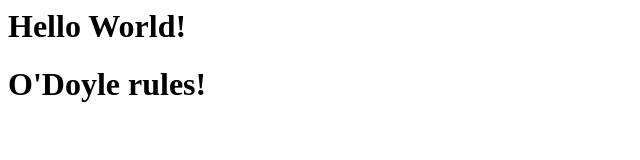
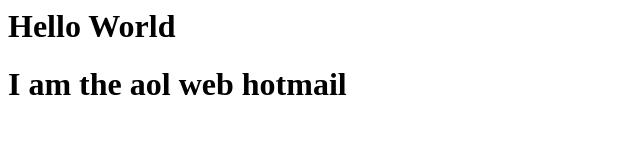
Before and after one commit to smithtrain/smithtrain.github.io, a plain HTML site: page index.html in a window 1280 px wide. Shown: the whole page, without its empty margins (0-640 px from the left). Drawn offline with Linux system fonts and the light colour scheme.

Commit message:
cool changes

```diff
--- a/index.html
+++ b/index.html
@@ -7,7 +7,7 @@
 
 </head>
 <body>
-   <h1>Hello World!</h1>
-   <h1>O'Doyle rules!</h1>
+   <h1>Hello World</h1>
+   <h1>I am the aol web hotmail</h1>
 </body>
 </html>
```
